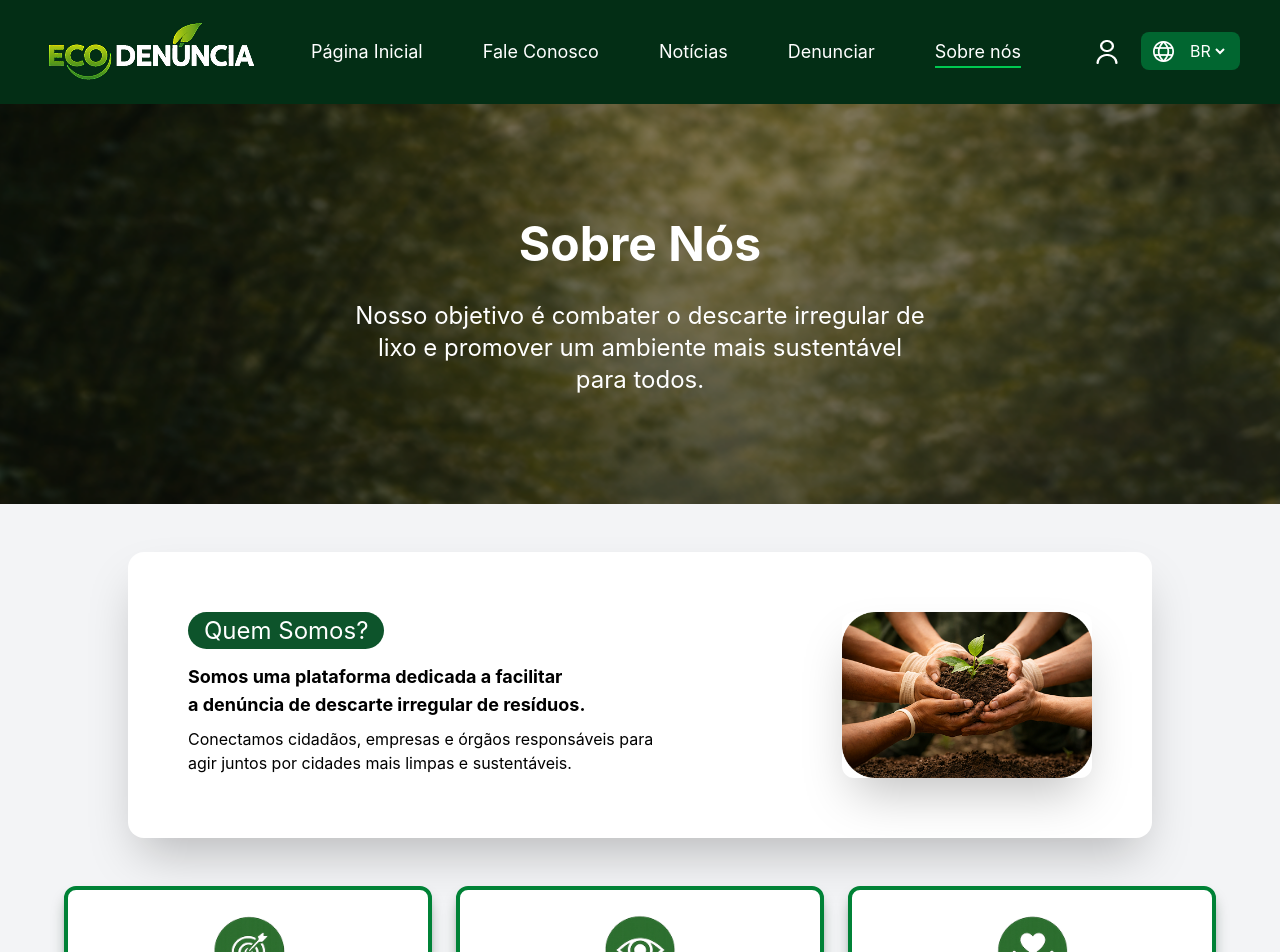
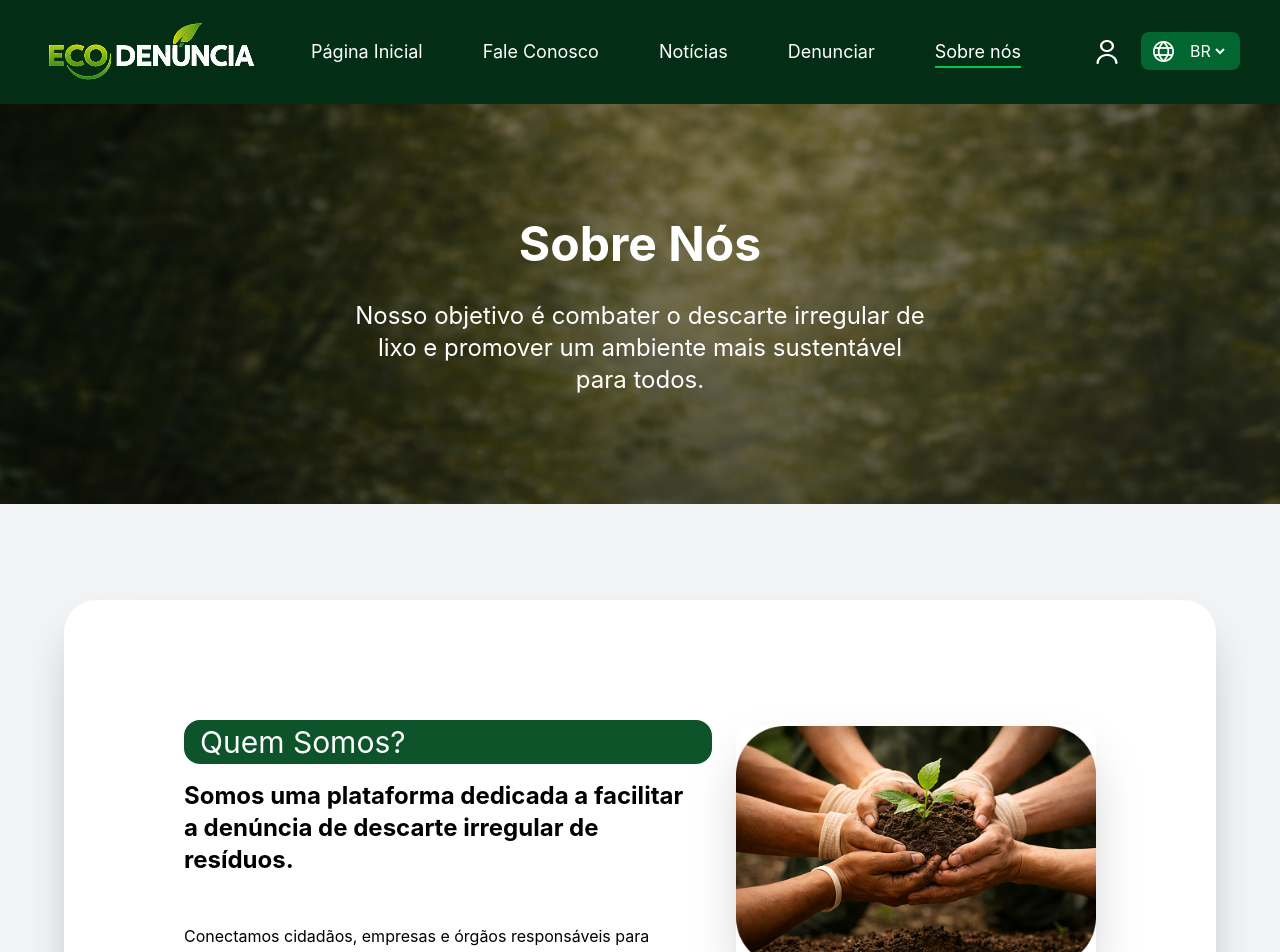
Before and after one commit to sabrinagarcia-byte/ecodenuncia, a React (Vite) app: page /aboutus in a window 1280 px wide. Shown: the top 952 px of the page. Built offline with nearby package versions, Linux system fonts and the light colour scheme.

Commit message:
sla vey - teste

```diff
--- a/src/pages/AboutUs.jsx
+++ b/src/pages/AboutUs.jsx
@@ -30,15 +30,15 @@ export default function AboutUs() {
       </div>
 
 
-      <div className="bg-gray-100 py-12 px-6 flex justify-center">
-        <div className="max-w-5xl w-full bg-white rounded-2xl shadow-2xl p-15 flex flex-col md:flex-row items-center gap-6">
+      <div className="bg-gray-100 py-24 px-6 flex justify-center">
+        <div className="max-w-6xl w-full bg-white rounded-4xl shadow-2xl p-30 flex flex-col md:flex-row items-center gap-6">
 
           <div className="flex-1">
-            <span className="bg-green-900 text-white px-4 py-1 rounded-full text-2xl">
+            <p className="bg-green-900 text-white px-4 py-1 rounded-2xl text-3xl">
               Quem Somos?
-            </span>
+            </p>
 
-            <h2 className="mt-4 font-bold text-lg">
+            <h2 className="mt-4 font-bold text-2xl pb-10">
               Somos uma plataforma dedicada a facilitar <br/>a denúncia de descarte irregular de resíduos.
             </h2>
 
@@ -49,7 +49,7 @@ export default function AboutUs() {
 
           <img
             src={ImgQuemSomos}
-            className="w-62.5 rounded-xl shadow-2xl"
+            className="w-90 rounded-xl shadow-2xl"
           />
         </div>
       </div>
```
